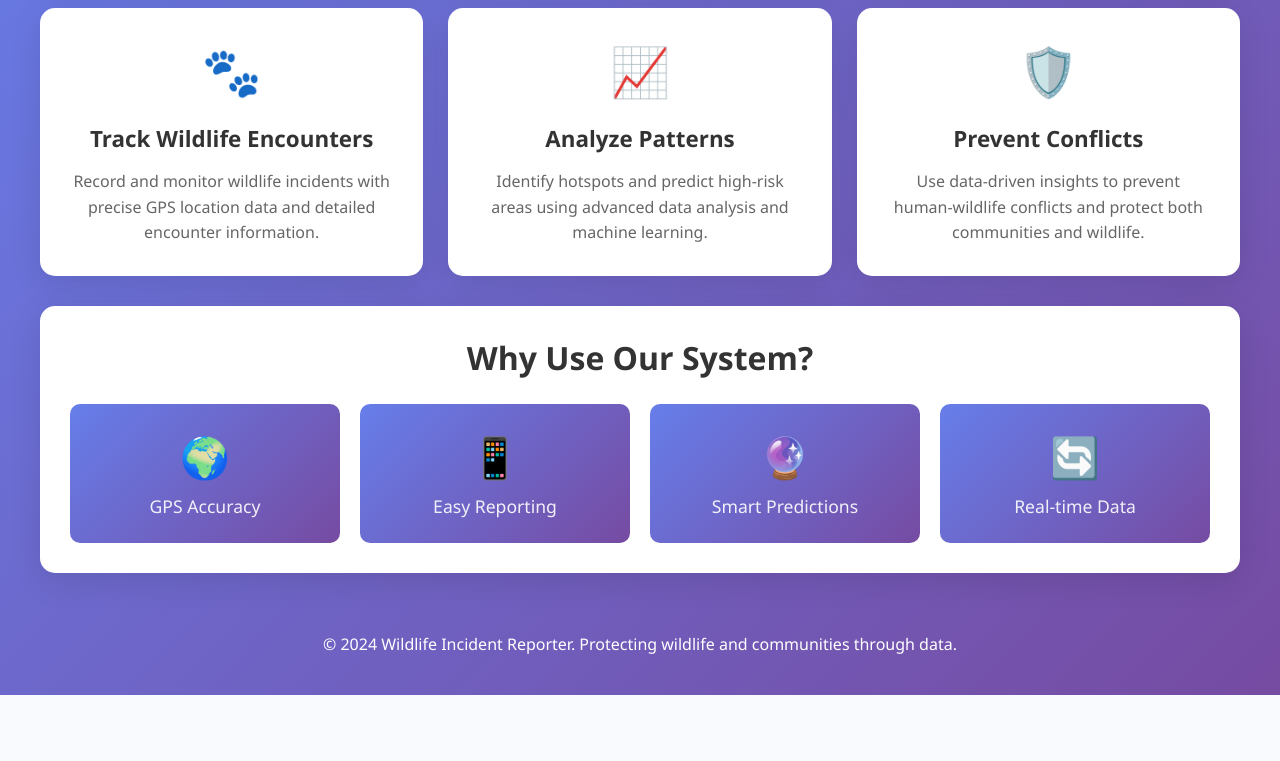
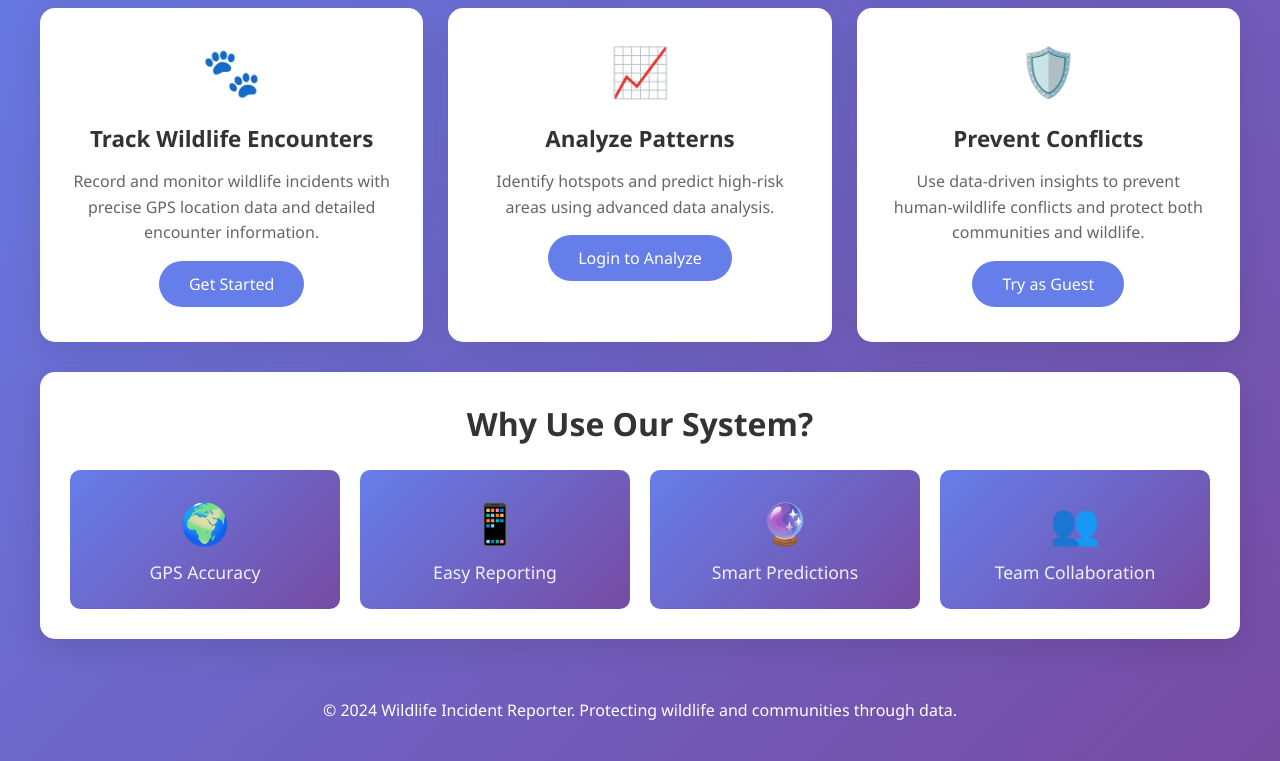
Before and after one commit to jonesabely02000/wildlife-incident-reporter, a Flask app: page / in a window 1280 px wide. Shown: the part 265-1026 px from the top of the page. Before the commit the page ends 960 px from the top, so only its background shows below. Run offline with Flask 3, Linux system fonts and the light colour scheme.

```diff
--- a/app.py
+++ b/app.py
@@ -95,11 +95,17 @@ def init_db():
 @app.route('/')
 def index():
     user = get_current_user()
+    # If user is logged in, redirect to home, otherwise show landing page
+    if user:
+        return redirect(url_for('home'))
     return render_template('home.html', user=user)
 
 @app.route('/home')
 def home():
     user = get_current_user()
+    if not user:
+        flash('Please login to access the dashboard', 'error')
+        return redirect(url_for('login'))
     return render_template('home.html', user=user)
 
 @app.route('/view-incidents')
@@ -128,7 +134,10 @@ def predictions():
 
 @app.route('/login', methods=['GET', 'POST'])
 def login():
-    if get_current_user():
+    # If user is already logged in, redirect to home
+    user = get_current_user()
+    if user:
+        flash('You are already logged in!', 'info')
         return redirect(url_for('home'))
 
     if request.method == 'POST':
@@ -157,7 +166,10 @@ def login():
 
 @app.route('/register', methods=['GET', 'POST'])
 def register():
-    if get_current_user():
+    # If user is already logged in, redirect to home
+    user = get_current_user()
+    if user:
+        flash('You are already logged in!', 'info')
         return redirect(url_for('home'))
 
     if request.method == 'POST':
@@ -187,12 +199,14 @@ def register():
             db.session.add(user)
             db.session.commit()
 
+            # Auto-login after registration
             session['user_id'] = user.id
             session['user_email'] = user.email
             session.permanent = True
 
-            flash('Registration successful!', 'success')
-            return redirect(url_for('home'))
+            flash('Registration successful! You have been automatically logged in.', 'success')
+            return redirect(url_for('home'))  # Redirect to home after registration
+
         except Exception as e:
             db.session.rollback()
             flash('Registration failed. Please try again.', 'error')
@@ -627,7 +641,7 @@ def health_check():
     return jsonify({'status': 'healthy', 'timestamp': datetime.utcnow().isoformat()})
 
 # Initialize database
-print("Starting Wildlife Incident Reporter with Team Collaboration...")
+print("Starting Wildlife Incident Reporter...")
 init_db()
 
 if __name__ == '__main__':
--- a/templates/home.html
+++ b/templates/home.html
@@ -316,7 +316,7 @@
             <div class="feature-card">
                 <div class="feature-icon">📝</div>
                 <h3>Report Incidents</h3>
-                <p>Quickly report wildlife incidents with GPS location, photos, and detailed information about the encounter.</p>
+                <p>Quickly report wildlife incidents with GPS location and detailed information about the encounter.</p>
                 <a href="{{ url_for('report_incident') }}" class="btn" style="margin-top: 15px;">Report Now</a>
             </div>
 
@@ -330,7 +330,7 @@
             <div class="feature-card">
                 <div class="feature-icon">🔮</div>
                 <h3>Predictions & Hotspots</h3>
-                <p>Identify high-risk areas and patterns using AI-powered analysis of historical incident data.</p>
+                <p>Identify high-risk areas and patterns using analysis of historical incident data.</p>
                 <a href="{{ url_for('predictions') }}" class="btn" style="margin-top: 15px;">Analyze Data</a>
             </div>
         </div>
@@ -340,11 +340,11 @@
             <div class="stats-grid">
                 <div class="stat-card">
                     <div class="stat-number" id="totalIncidents">0</div>
-                    <div class="stat-label">Total Incidents</div>
+                    <div class="stat-label">Your Incidents</div>
                 </div>
                 <div class="stat-card">
-                    <div class="stat-number" id="importedData">0</div>
-                    <div class="stat-label">Imported Data</div>
+                    <div class="stat-number" id="teamIncidents">0</div>
+                    <div class="stat-label">Team Incidents</div>
                 </div>
                 <div class="stat-card">
                     <div class="stat-number" id="highRiskAreas">0</div>
@@ -362,18 +362,21 @@
                 <div class="feature-icon">🐾</div>
                 <h3>Track Wildlife Encounters</h3>
                 <p>Record and monitor wildlife incidents with precise GPS location data and detailed encounter information.</p>
+                <a href="{{ url_for('register') }}" class="btn" style="margin-top: 15px;">Get Started</a>
             </div>
 
             <div class="feature-card">
                 <div class="feature-icon">📈</div>
                 <h3>Analyze Patterns</h3>
-                <p>Identify hotspots and predict high-risk areas using advanced data analysis and machine learning.</p>
+                <p>Identify hotspots and predict high-risk areas using advanced data analysis.</p>
+                <a href="{{ url_for('login') }}" class="btn" style="margin-top: 15px;">Login to Analyze</a>
             </div>
 
             <div class="feature-card">
                 <div class="feature-icon">🛡️</div>
                 <h3>Prevent Conflicts</h3>
                 <p>Use data-driven insights to prevent human-wildlife conflicts and protect both communities and wildlife.</p>
+                <a href="{{ url_for('login_guest') }}" class="btn" style="margin-top: 15px;">Try as Guest</a>
             </div>
         </div>
 
@@ -393,8 +396,8 @@
                     <div class="stat-label">Smart Predictions</div>
                 </div>
                 <div class="stat-card">
-                    <div class="stat-number">🔄</div>
-                    <div class="stat-label">Real-time Data</div>
+                    <div class="stat-number">👥</div>
+                    <div class="stat-label">Team Collaboration</div>
                 </div>
             </div>
         </div>
@@ -415,7 +418,7 @@
 
                 if (response.ok) {
                     document.getElementById('totalIncidents').textContent = result.total_incidents;
-                    document.getElementById('importedData').textContent = result.total_incidents;
+                    document.getElementById('teamIncidents').textContent = result.team_total_incidents;
                     document.getElementById('highRiskAreas').textContent = result.high_severity_count;
                     document.getElementById('dataCoverage').textContent = result.data_coverage + '%';
                 }
@@ -426,6 +429,13 @@
 
         document.addEventListener('DOMContentLoaded', function() {
             loadStatistics();
+
+            // Check if user is properly logged in
+            const isAuthenticated = {% if user and user.is_authenticated %}true{% else %}false{% endif %};
+            const userEmail = '{% if user %}{{ user.email }}{% else %}No user{% endif %}';
+
+            console.log('User authenticated:', isAuthenticated);
+            console.log('User email:', userEmail);
         });
     </script>
     {% endif %}
```
